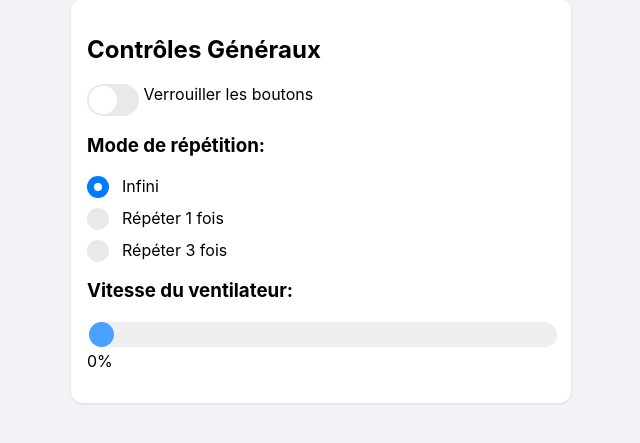
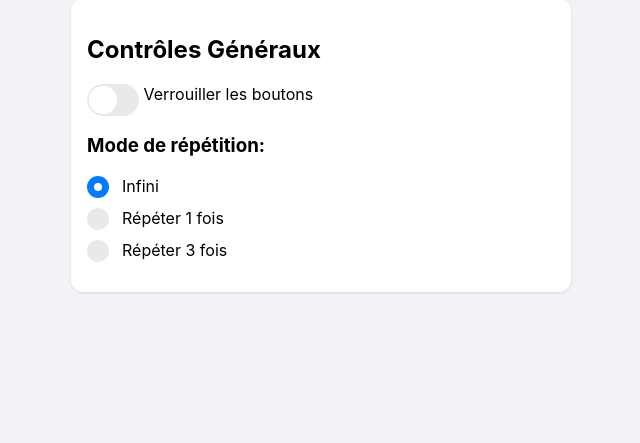
Before and after one commit to cyrilschreiber3/bar-sika, a Flask app: template templates/index.html in a window 1280 px wide. Shown: the part 220-663 px from the top of the page, without its empty margins (319-959 px from the left). Run offline with Flask 3, Linux system fonts and the light colour scheme; the template is opened without the code that fills it, so the values that code supplies are empty; parts of the project's set-up code (start-up, migrations or seed data) failed here and were passed over; some libraries are stand-ins or nearby versions.

Commit message:
Removed fan speed control

```diff
--- a/main.py
+++ b/main.py
@@ -7,7 +7,6 @@ import sys
 os.environ["PYGAME_HIDE_SUPPORT_PROMPT"] = "hide"
 from pygame import mixer
 import threading
-import RPi.GPIO as GPIO
 from shared_state import shared_state
 from sound_manager import SoundManager
 from app import create_app, socketio
@@ -45,10 +44,6 @@ def shutdown(signal, frame):
 
     # Quit Pygame
     mixer.quit()
-
-    # Release fan PWM pin
-    fan_pwm.stop()
-    GPIO.cleanup()
 
     # Stop the Flask app
     socketio.stop()
@@ -89,9 +84,5 @@ signal.signal(signal.SIGTERM, shutdown)
 print("Starting webserver")
 app = create_app(shared_state, fan_pwm)
 if __name__ == "__main__":
-    try:
-        socketio.start_background_task(lambda: server_started.set())
-        socketio.run(app, host="0.0.0.0", port=5000, allow_unsafe_werkzeug=True)
-    finally:
-        fan_pwm.stop()
-        GPIO.cleanup()
+    socketio.start_background_task(lambda: server_started.set())
+    socketio.run(app, host="0.0.0.0", port=5000, allow_unsafe_werkzeug=True)
--- a/requirements.txt
+++ b/requirements.txt
@@ -1,5 +1,4 @@
 pygame
 gpiozero
-RPi.GPIO
 flask
 flask_socketio
--- a/templates/index.html
+++ b/templates/index.html
@@ -199,40 +199,6 @@
             border-radius: 50%;
             background: white;
         }
-
-        .fan-speed input[type="range"] {
-            -webkit-appearance: none;
-            width: 100%;
-            height: 25px;
-            background: var(--toggle-bg-off);
-            outline: none;
-            opacity: 0.7;
-            -webkit-transition: .2s;
-            transition: opacity .2s;
-            border-radius: 12px;
-        }
-
-        .fan-speed input[type="range"]:hover {
-            opacity: 1;
-        }
-
-        .fan-speed input[type="range"]::-webkit-slider-thumb {
-            -webkit-appearance: none;
-            appearance: none;
-            width: 25px;
-            height: 25px;
-            background: var(--button-bg);
-            cursor: pointer;
-            border-radius: 50%;
-        }
-
-        .fan-speed input[type="range"]::-moz-range-thumb {
-            width: 25px;
-            height: 25px;
-            background: var(--button-bg);
-            cursor: pointer;
-            border-radius: 50%;
-        }
     </style>
 </head>
 
@@ -273,18 +239,11 @@
                     <span class="checkmark"></span>
                 </label>
             </div>
-            <div class="general-control fan-speed">
-                <h3>Vitesse du ventilateur:</h3>
-                <input type="range" id="fan-speed" min="0" max="100" value="0">
-                <span id="fan-speed-value">0%</span>
-            </div>
         </div>
     </div>
 
     <script>
         const socket = io();
-        const fanSpeedSlider = document.getElementById('fan-speed');
-        const fanSpeedValue = document.getElementById('fan-speed-value');
 
         function toggleSound(soundId) {
             const statusElement = document.getElementById(`${soundId}-status`);
@@ -305,11 +264,6 @@
             }
         }
 
-        fanSpeedSlider.oninput = function () {
-            fanSpeedValue.textContent = this.value + '%';
-            socket.emit('set_fan_speed', {speed: parseInt(this.value)});
-        }
-
         socket.on('sound_status', function (data) {
             const statusElement = document.getElementById(`${data.sound_id}-status`);
             statusElement.textContent = data.status === 'Playing' ? 'En cours' : 'Arrêté';
@@ -320,11 +274,6 @@
             lockStatusElement.checked = data.status === "Disabled";
         });
 
-        socket.on('fan_speed', function (data) {
-            fanSpeedSlider.value = data.speed;
-            fanSpeedValue.textContent = data.speed + '%';
-        });
-
     </script>
 </body>
 
```
Also changed, not shown: app.py (+1 -13 lines).
